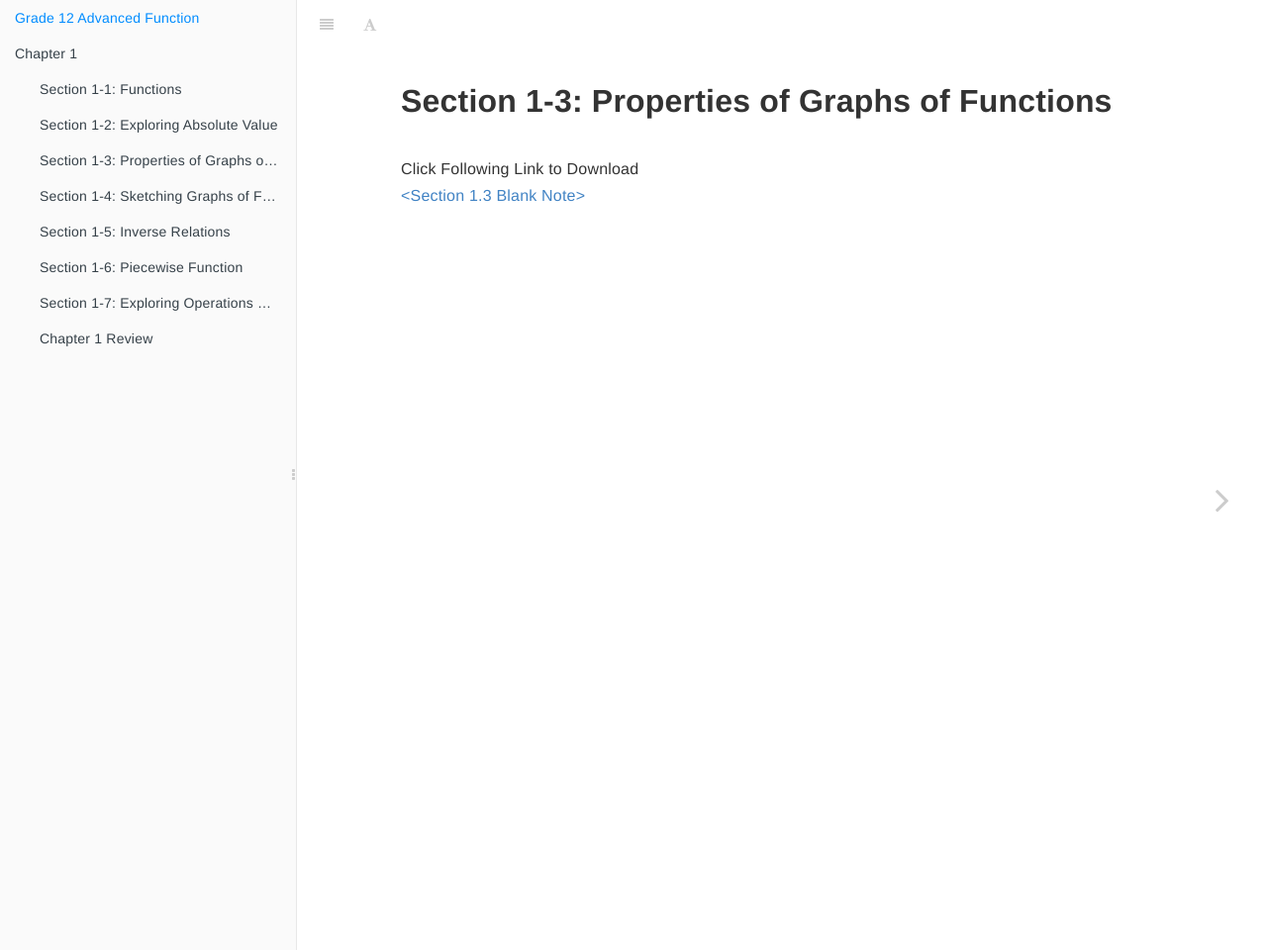
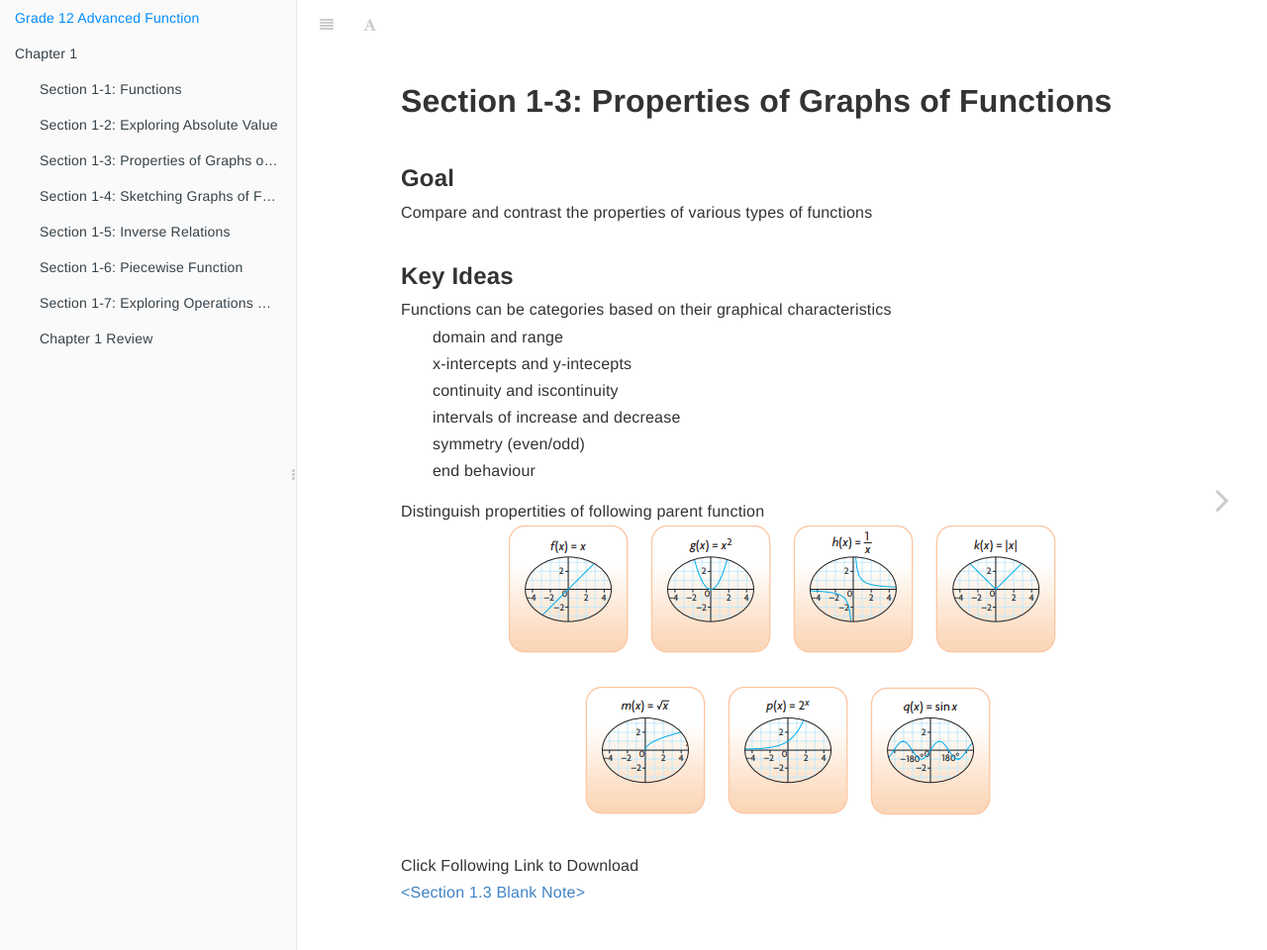
Before and after one commit to BDFD-Online-Demo/EBook01_MHF4U, a Flask app: page /Chapter1/s03 in a window 1280 px wide. Shown: the whole page at 99% size. Run offline with Flask 2, Linux system fonts and the light colour scheme; some libraries are stand-ins or nearby versions.

Commit message:
update chapter 1 section 3

```diff
--- a/templates/c01/s03.html
+++ b/templates/c01/s03.html
@@ -1,7 +1,7 @@
 <!--
  * @Author: BDFD
  * @Date: 2022-03-02 15:00:22
- * @LastEditTime: 2022-03-03 14:35:18
+ * @LastEditTime: 2022-03-03 15:06:46
  * @LastEditors: BDFD
  * @Description:
  * @FilePath: \EBook01_MHF4U\templates\c01\s03.html
@@ -21,6 +21,25 @@
         <div class="page-inner">
             <section class="normal" id="section-">
                 <h1>Section 1-3: Properties of Graphs of Functions</h1>
+                <h3 style="margin-bottom: 0px;">Goal</h3>
+                <p style="margin-bottom: 0px;">Compare and contrast the properties of various types of functions</p>
+                <h3 style="margin-bottom: 0px;">Key Ideas</h3>
+                <p style="margin-bottom: 0px;">Functions can be categories based on their graphical characteristics
+                </p>
+                <ul>
+                    <li>domain and range</li>
+                    <li>x-intercepts and y-intecepts</li>
+                    <li>continuity and iscontinuity</li>
+                    <li>intervals of increase and decrease</li>
+                    <li>symmetry (even/odd)</li>
+                    <li>end behaviour</li>
+                </ul>
+                <p style="margin-bottom: 0px;">Distinguish propertities of following parent function</p>
+                <div align="center">
+                    <img src="{{ url_for('static',filename='images/c01/s03_01.png') }}" alt="">
+                </div>
+
+                <br />
                 <p> Click Following Link to
                     Download<br />
                     <a href="{{ url_for('static',filename='download/Unit_1/Unit 1 Blank 1.3.pdf') }}" download>
```
Also changed, not shown: static/images/c01/s03_01.png (added).
